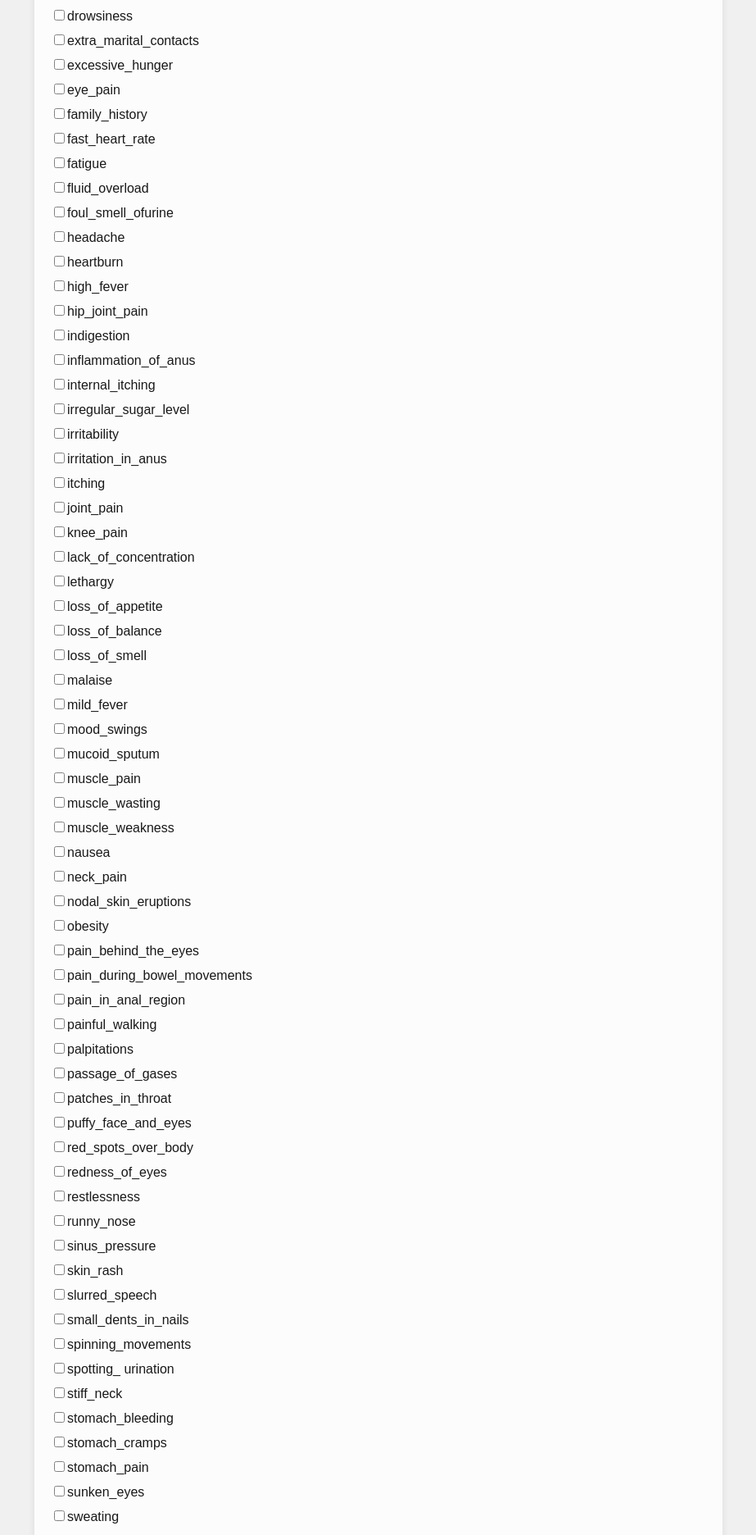
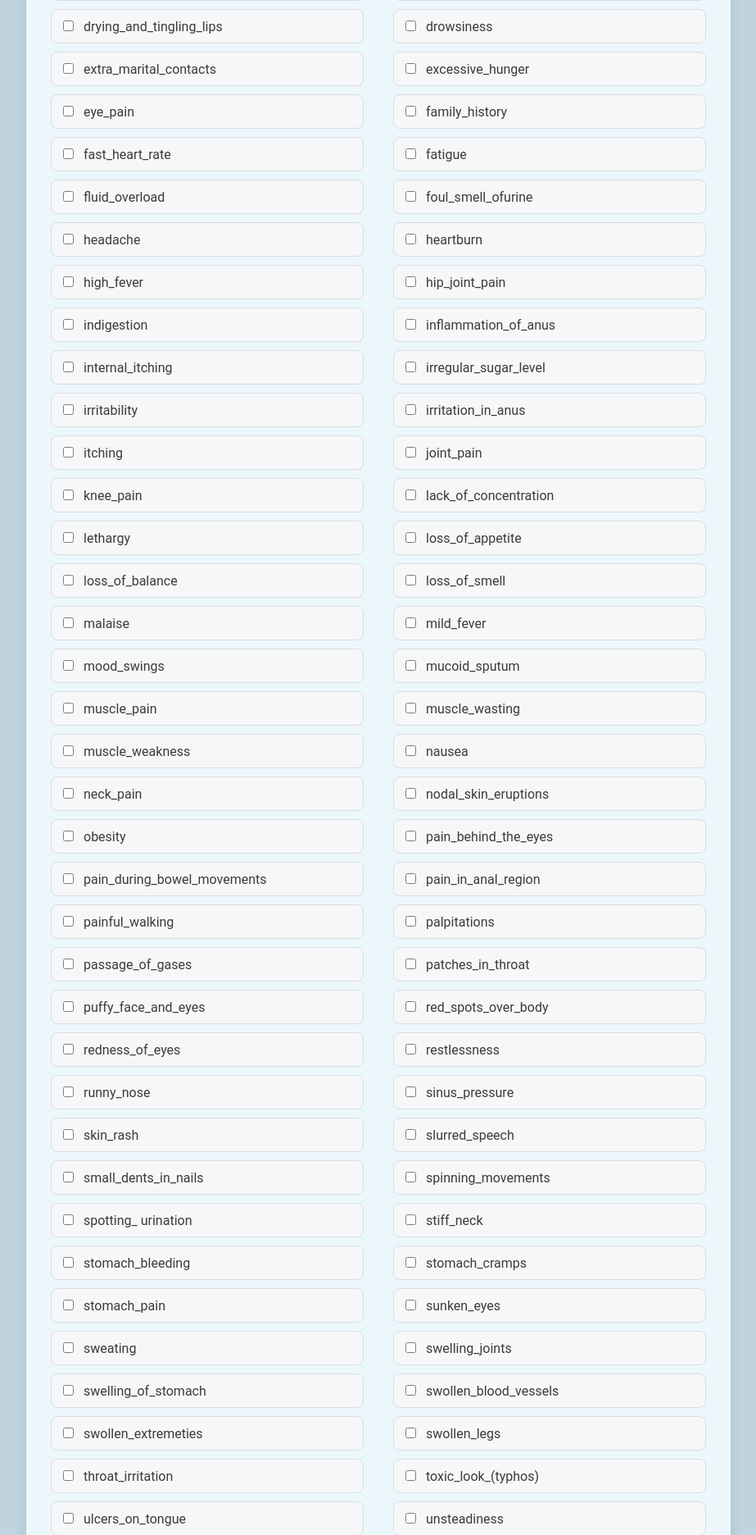
Before and after one commit to saliniyan/disease-insight-ai, a Flask app: page /index in a window 1280 px wide. Shown: the part 823-2695 px from the top of the page at 82% size, without its empty margins (178-1101 px from the left). Run offline with Flask 3, Linux system fonts and the light colour scheme; parts of the project's set-up code (start-up, migrations or seed data) failed here and were passed over.

Commit message:
modeified checkbox ui

```diff
--- a/templates/index.html
+++ b/templates/index.html
@@ -7,67 +7,103 @@
 <title>Symptoms Check</title>
 <style>
     body {
-        font-family: Arial, sans-serif;
-        margin: 20px;
-        background-color: #f0f0f0;
+    font-family: 'Roboto', sans-serif;
+    margin: 20px;
+    background-color: #c0d4dd;
+    color: #333; /* Improve text color contrast */
     }
 
     .container {
         max-width: 800px;
         margin: 0 auto;
-        background-color: rgba(255, 255, 255, 0.9); /*transparency */
-        opacity: 0.9;
-        padding: 20px;
-        border-radius: 8px;
-        box-shadow: 0px 0px 10px rgba(0, 0, 0, 0.1);
-        margin-top: 20px;
+        background-color: #eff9fd;
+        opacity: 0.95;
+        padding: 30px;
+        border-radius: 12px; /* More rounded corners */
+        box-shadow: 0px 0px 15px rgba(0, 0, 0, 0.1);
+        margin-top: 40px;
     }
 
     h1 {
         text-align: center;
+        font-size: 28px;
+        color: #4CAF50; /* Add color to heading */
         margin-bottom: 20px;
     }
 
-    .checkbox-group {
-        margin-bottom: 20px;
+    #searchInput {
+        width: 80%;
+        padding: 10px;
+        border: 2px solid #4CAF50;
+        border-radius: 6px;
+        font-size: 16px;
+        outline: none;
+        transition: 0.3s;
     }
 
-    label {
-        display: block;
+    #searchInput:focus {
+        border-color: #388E3C;
+    }
+
+    .checkbox-group {
+        display: flex;
+        flex-wrap: wrap;
+        justify-content: space-between;
+        margin-top: 20px;
+    }
+
+    .checkbox-label {
+        display: inline-block;
+        width: 45%; /* Two per row */
+        background-color: #f9f9f9;
+        padding: 10px;
         margin-bottom: 10px;
+        border: 1px solid #ddd;
+        border-radius: 8px;
+        transition: background-color 0.3s ease;
+        font-size: 16px;
+        cursor: pointer;
     }
-    .button-container {
-        display: flex;
-        justify-content: center;
-        align-items: center;
-        height: 100vh;
-        background-color: #000000; /* Black background */
+
+    .checkbox-label:hover {
+        background-color: #e0f7fa; /* Light blue highlight */
+    }
+
+    label input[type="checkbox"] {
+        margin-right: 12px;
+    }
+
+    label input[type="checkbox"]:checked + .checkbox-label {
+    background-color: #2196F3; /* Blue color when selected */
+    color: white; /*change text color to white */
+    border-color: #1976D2;
     }
 
     .colorful-button {
-        padding: 5px 12px;
-        background-image: linear-gradient(144deg,#AF40FF, #5B42F3 50%,#00DDEB);
-        color: #FFFFFF; /* White text color */
-        border-radius: 5px;
+        padding: 10px 20px;
+        background-color: #4CAF50;
+        color: white;
+        border-radius: 6px;
         border: none;
         cursor: pointer;
-        font-size: 12px;
+        font-size: 16px;
         text-align: center;
         text-decoration: none;
         transition: background-color 0.3s ease;
-        margin-left: 10px;
+        margin-top: 20px;
+        display: block;
+        width: fit-content;
+        margin-left: auto;
+        margin-right: auto;
     }
 
     .colorful-button:hover {
-        background-image: linear-gradient(144deg, #00DDEB,#5B42F3 50%,#AF40FF);
+        background-color: #388E3C;
     }
 
-    #result {
+    #result, #remedies {
         margin-top: 20px;
-    }
-
-    #remedies {
-        margin-top: 10px;
+        font-size: 18px;
     }
 
     #bg-video {
@@ -78,7 +114,9 @@
         height: 100%;
         object-fit: cover;
         z-index: -1;
-    }
+        filter: brightness(0.7); /* Darken background video for contrast */
+}
+
 </style>
 
 </head>
```
Also changed, not shown: solution.db.
